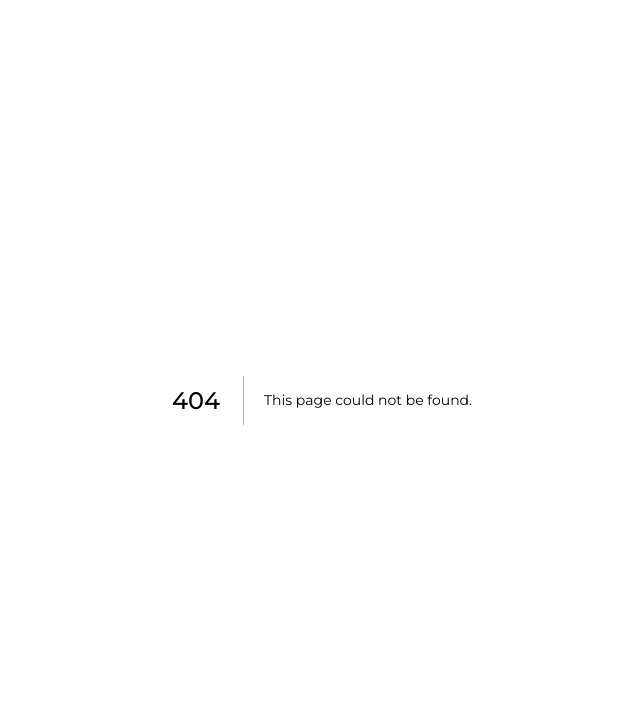
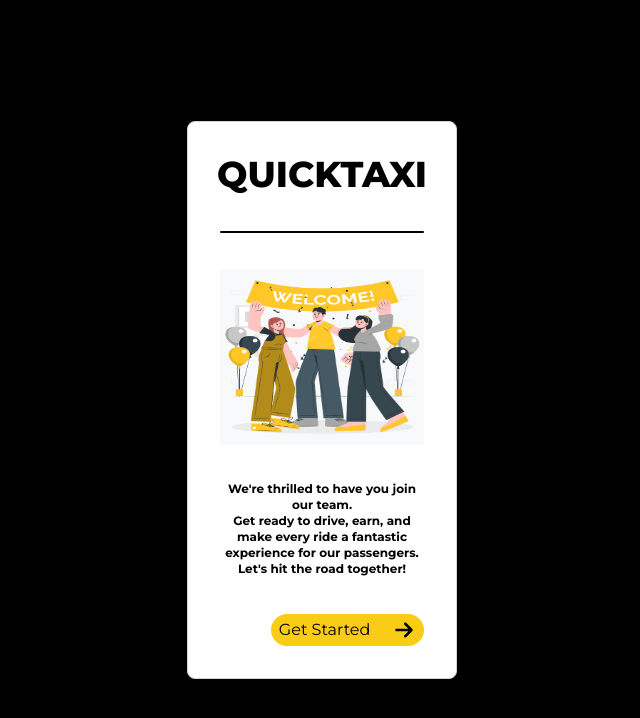
Before and after one commit to tabishkhan03/Quicktaxi-Phase1, a Next.js app: page /registration-driver in a window 1280 px wide. Before the commit this address had no page. Shown: the top 718 px of the page, without its empty margins (318-958 px from the left). Built offline with nearby package versions, Linux system fonts and the light colour scheme.

Commit message:
Driver's 1st page is complete

```diff
--- a/src/app/home/page.js
+++ b/src/app/home/page.js
@@ -1,8 +1,8 @@
 "use client";
 
-import Navbar from "@/app/components/nav-bar";
+import Navbar from "../components/nav-bar/index";
 import { useRouter } from "next/navigation";
-import { options } from "@/db/db";
+import { options } from "../../db/db";
 
 function Home() {
   const router = useRouter();
--- /dev/null
+++ b/src/app/registration-driver/page.jsx
@@ -0,0 +1,43 @@
+import React from "react";
+import Link from "next/link";
+import { FaArrowRight } from "react-icons/fa6";
+
+const page = () => {
+  return (
+    <>
+      <div className="flex items-center justify-center min-h-screen bg-black">
+        <div className="w-full sm:w-[71.6mm] min-h-screen sm:min-h-[147.6mm] max-h-screen sm:max-h-[147.6mm] bg-[rgb(var(--foreground-rgb))] text-black border border-gray-300 bg-white rounded-lg shadow-lg overflow-hidden relative flex flex-col items-center justify-between p-8 gap-y-4">
+          <h1 className="uppercase text-black sm:text-4xl text-3xl font-extrabold">
+            QUICKTAXI
+          </h1>
+          <div className="h-0.5 w-full bg-black rounded-full" />
+          <img
+            src="/driver/welcome-driver.PNG"
+            alt="welcome-driver"
+            className="w-full h-44 bg-transparent bg-none"
+          />
+          <div className="flex flex-col gap-0">
+            <span className="sm:text-xs text-center font-bold">
+              We're thrilled to have you join our team.
+            </span>
+            <p className="sm:text-xs text-center font-bold">
+              Get ready to drive, earn, and make every ride a fantastic
+              experience for our passengers. Let's hit the road together!
+            </p>
+          </div>
+          <div className="w-full flex justify-end">
+            <Link
+              href="/"
+              className="flex flex-row gap-2 bg-yellow-400 text-black hover:bg-yellow-500 rounded-3xl w-3/4 h-8 text-center py-1 px-2 justify-between"
+            >
+              <span>Get Started</span>
+              <FaArrowRight className="text-xl m-0.5" />
+            </Link>
+          </div>
+        </div>
+      </div>
+    </>
+  );
+};
+
+export default page;
--- a/src/app/search/page.js
+++ b/src/app/search/page.js
@@ -1,6 +1,6 @@
-import Navbar from "@/app/components/nav-bar";
+import Navbar from "../components/nav-bar/index";
 
-import { vehicles } from "@/db/db";
+import { vehicles } from "../../db/db";
 function SearchPage() {
   return (
     <div className="min-h-screen ">
```
Also changed, not shown: public/driver/welcome-driver.PNG (added).
